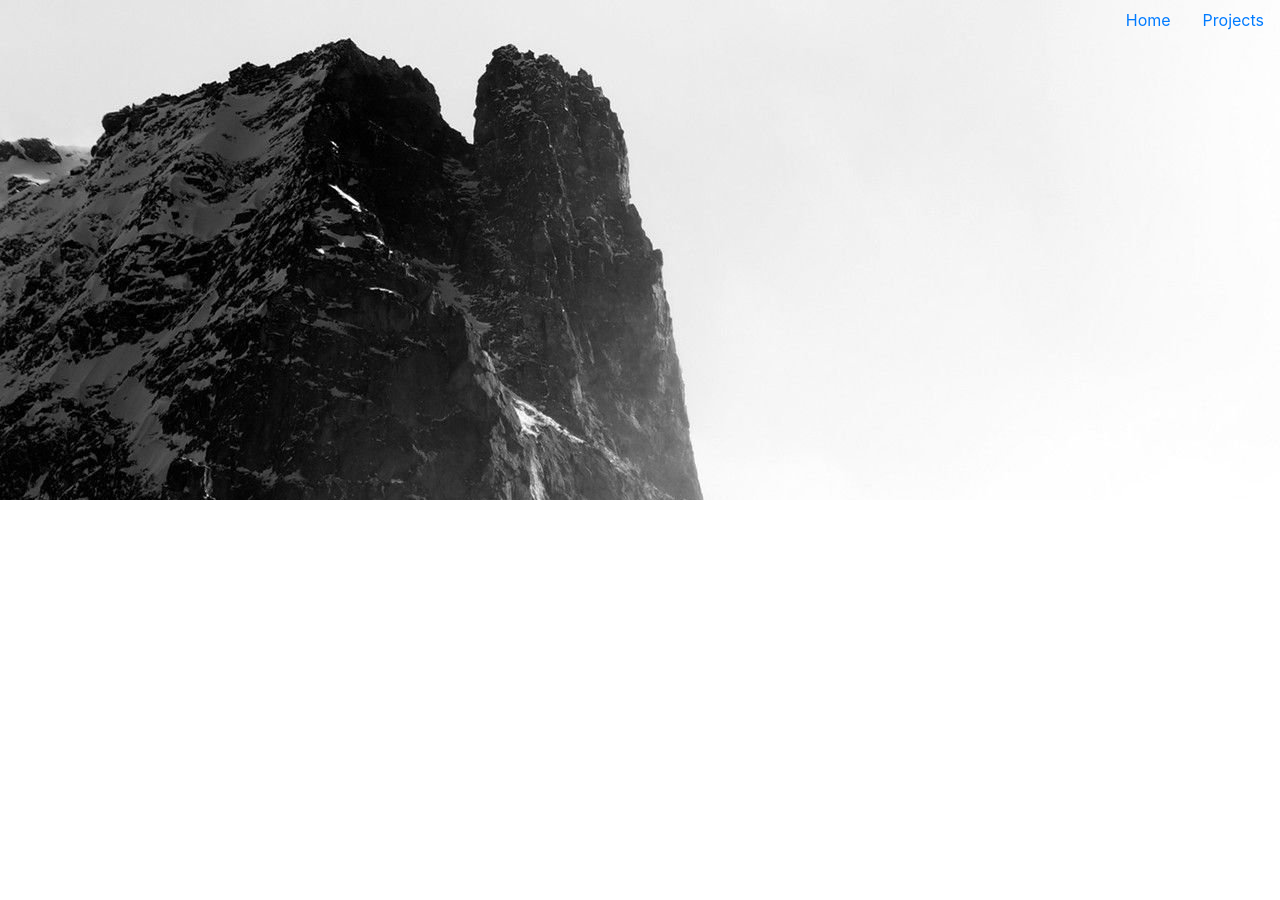
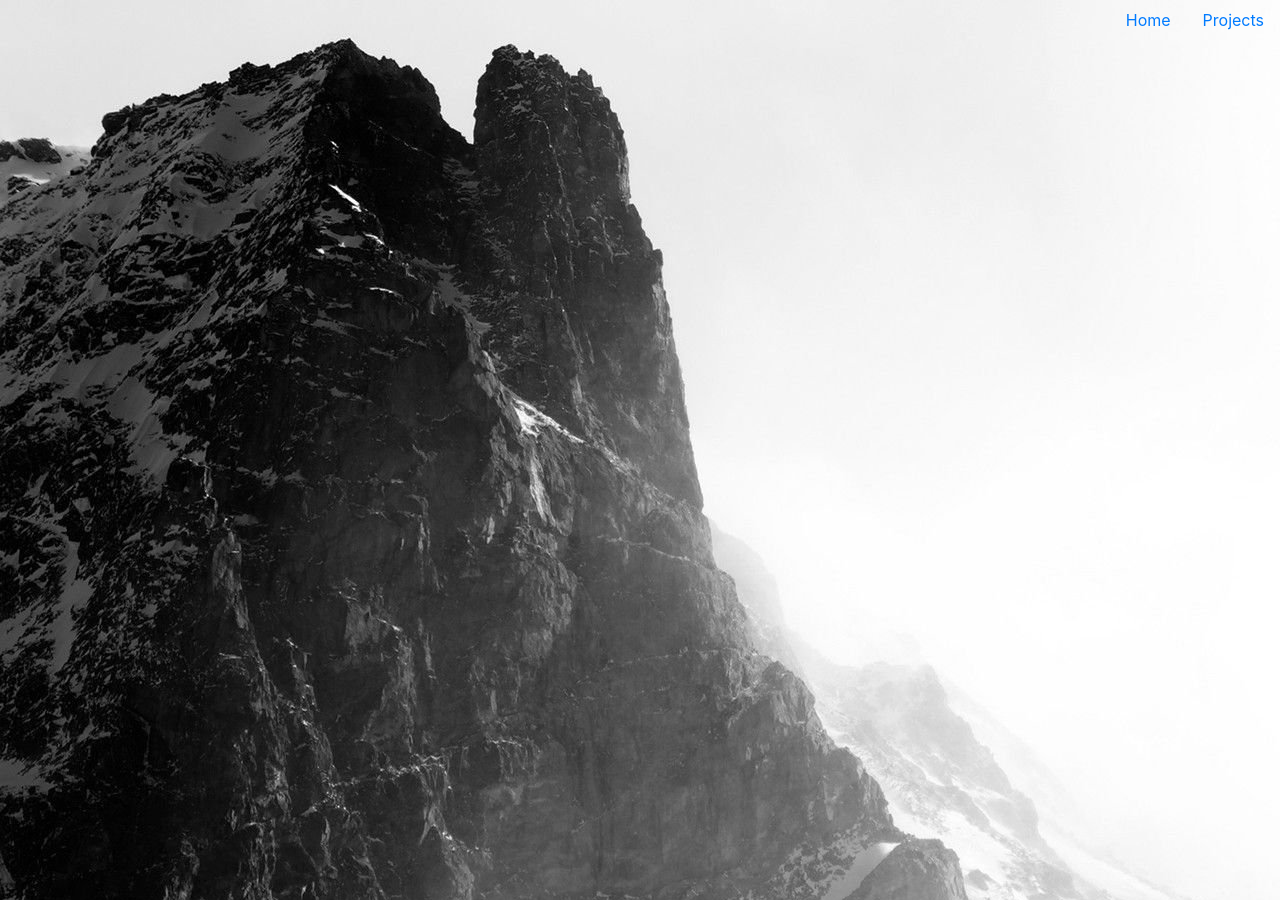
Before and after one commit to mp18red/mp18red.github.io, a plain HTML site: page index.html in a window 1280 px wide. Before the commit the page ends 800 px from the top, so only its background shows below. Drawn offline with nearby package versions, Linux system fonts and the light colour scheme.

Commit message:
changing baground and adding menu

```diff
--- a/index.html
+++ b/index.html
@@ -14,12 +14,13 @@
   <style>
 
 	#headerBackground{
-	height: 500px;
+	height: 900px;
 	background-image: url(mountain.jpg);
 	}
 
 	#nav{
 	style="font-family:railway"
+	color:"black";
 	}
 
 
```
